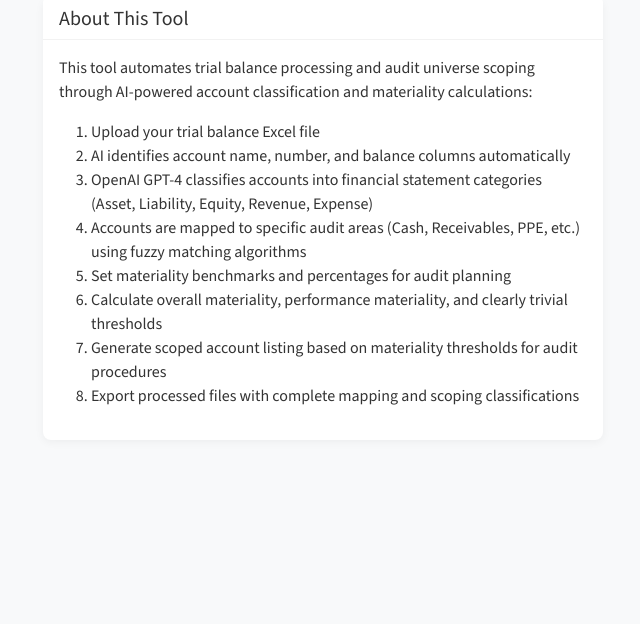
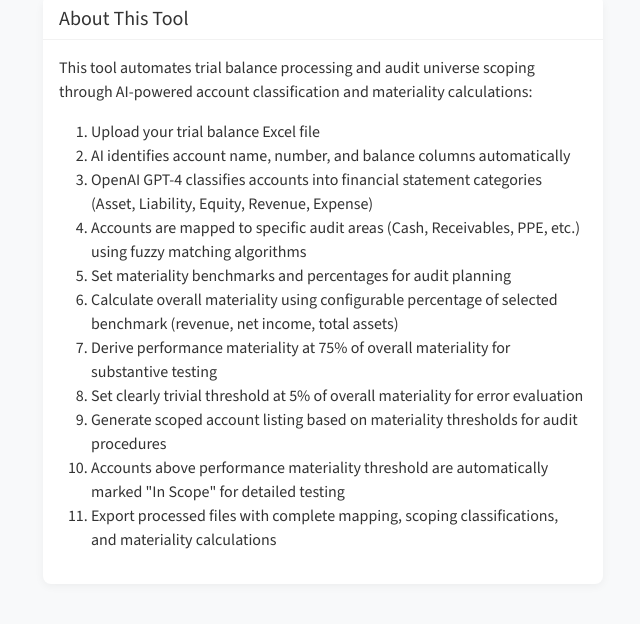
Before and after one commit to robertogalan/AU-Scoping, a Flask app: page /scoping/ in a window 1280 px wide. Shown: the part 515-1139 px from the top of the page, without its empty margins (317-957 px from the left). Before the commit the page ends 920 px from the top, so only its background shows below. Run offline with Flask 3, Linux system fonts and the light colour scheme.

Commit message:
Add detailed materiality calculation steps to about section
- Added specific percentages for performance materiality (75%) and clearly trivial (5%)
- Explained benchmark selection options and configurable percentages
- Detailed scoping logic based on performance materiality thresholds

```diff
--- a/templates/index.html
+++ b/templates/index.html
@@ -49,9 +49,12 @@
                         <li>OpenAI GPT-4 classifies accounts into financial statement categories (Asset, Liability, Equity, Revenue, Expense)</li>
                         <li>Accounts are mapped to specific audit areas (Cash, Receivables, PPE, etc.) using fuzzy matching algorithms</li>
                         <li>Set materiality benchmarks and percentages for audit planning</li>
-                        <li>Calculate overall materiality, performance materiality, and clearly trivial thresholds</li>
+                        <li>Calculate overall materiality using configurable percentage of selected benchmark (revenue, net income, total assets)</li>
+                        <li>Derive performance materiality at 75% of overall materiality for substantive testing</li>
+                        <li>Set clearly trivial threshold at 5% of overall materiality for error evaluation</li>
                         <li>Generate scoped account listing based on materiality thresholds for audit procedures</li>
-                        <li>Export processed files with complete mapping and scoping classifications</li>
+                        <li>Accounts above performance materiality threshold are automatically marked "In Scope" for detailed testing</li>
+                        <li>Export processed files with complete mapping, scoping classifications, and materiality calculations</li>
                     </ol>
                 </div>
             </div>
```
